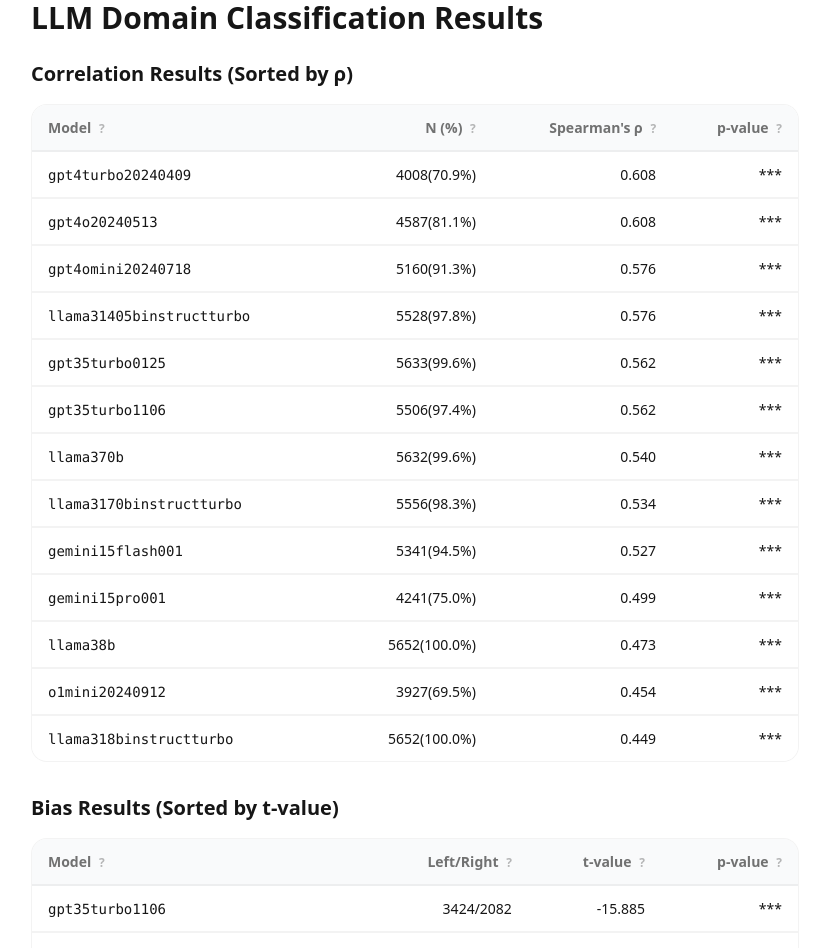
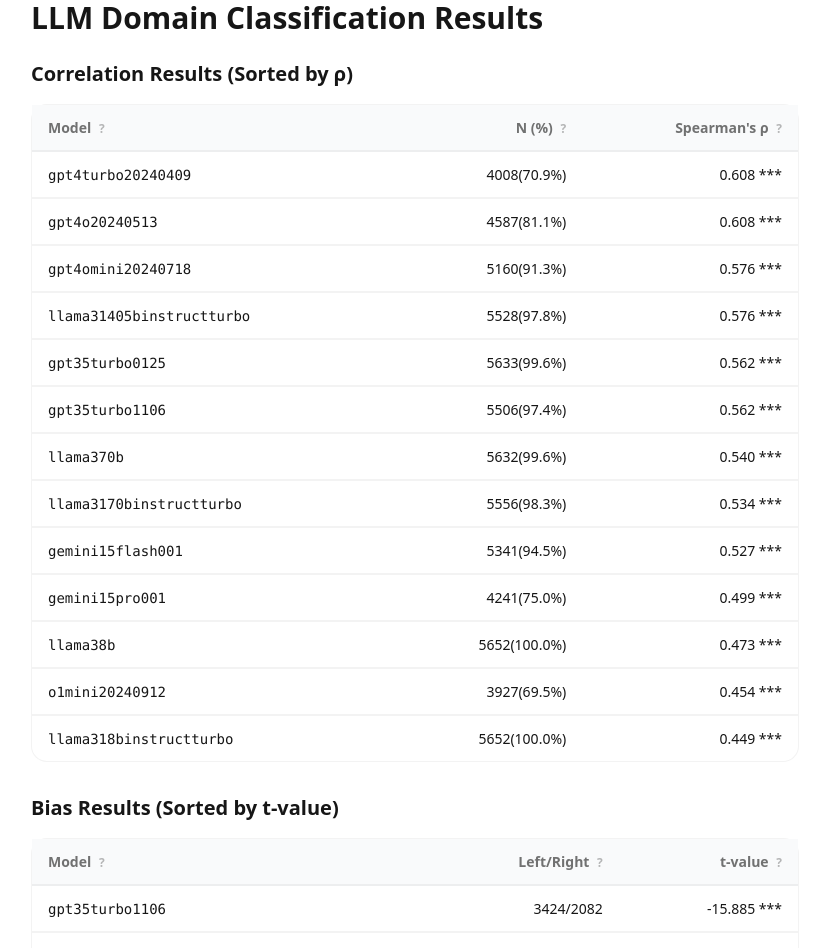
Before and after one commit to yang3kc/llm_domain_classification, a Vue app in the folder frontend/: page / in a window 1280 px wide. Shown: the top 948 px of the page, without its empty margins (225-1054 px from the left). Built offline with nearby package versions, Linux system fonts and the light colour scheme.

Commit message:
✨ refactor(table): simplify layout by removing unnecessary overflow containers

```diff
--- a/frontend/src/components/ModelResults.vue
+++ b/frontend/src/components/ModelResults.vue
@@ -60,7 +60,7 @@
   <div class="space-y-8">
     <!-- Correlation Results Table -->
     <h2 class="text-xl font-bold mb-4">Correlation Results (Sorted by ρ)</h2>
-    <div class="overflow-x-auto rounded-box border border-base-content/5 bg-base-100">
+    <div class="rounded-box border border-base-content/5 bg-base-100">
       <table class="table w-full">
         <thead>
           <tr class="bg-base-200">
@@ -82,20 +82,13 @@
                 <span class="text-xs ml-1 opacity-50 cursor-help">?</span>
               </div>
             </th>
-            <th class="text-right">
-              p-value
-              <div class="tooltip tooltip-left" data-tip="Statistical significance: *** (p<0.001), ** (p<0.01), * (p<0.05), NS (not significant)">
-                <span class="text-xs ml-1 opacity-50 cursor-help">?</span>
-              </div>
-            </th>
           </tr>
         </thead>
         <tbody>
           <tr v-for="result in correlationResults" :key="result.model" class="hover">
             <td class="font-mono text-sm">{{ result.model }}</td>
             <td class="text-right">{{ result.n }}({{ formatPercentage(result.n) }}%)</td>
-            <td class="text-right">{{ formatNumber(result.rho) }}</td>
-            <td class="text-right">{{ formatPValue(result.rho_p) }}</td>
+            <td class="text-right">{{ formatNumber(result.rho) }} {{ formatPValue(result.rho_p) }}</td>
           </tr>
         </tbody>
       </table>
@@ -103,7 +96,7 @@
 
     <!-- Bias Results Table -->
     <h2 class="text-xl font-bold mb-4">Bias Results (Sorted by t-value)</h2>
-    <div class="overflow-x-auto rounded-box border border-base-content/5 bg-base-100">
+    <div class="rounded-box border border-base-content/5 bg-base-100">
       <table class="table w-full">
         <thead>
           <tr class="bg-base-200">
@@ -125,20 +118,13 @@
                 <span class="text-xs ml-1 opacity-50 cursor-help">?</span>
               </div>
             </th>
-            <th class="text-right">
-              p-value
-              <div class="tooltip tooltip-left" data-tip="Statistical significance: *** (p<0.001), ** (p<0.01), * (p<0.05), NS (not significant)">
-                <span class="text-xs ml-1 opacity-50 cursor-help">?</span>
-              </div>
-            </th>
           </tr>
         </thead>
         <tbody>
           <tr v-for="result in biasResults" :key="result.model" class="hover">
             <td class="font-mono text-sm">{{ result.model }}</td>
             <td class="text-right">{{ result.left_n }}/{{ result.right_n }}</td>
-            <td class="text-right">{{ formatNumber(result.t) }}</td>
-            <td class="text-right">{{ formatPValue(result.t_p) }}</td>
+            <td class="text-right">{{ formatNumber(result.t) }} {{ formatPValue(result.t_p) }}</td>
           </tr>
         </tbody>
       </table>
```
